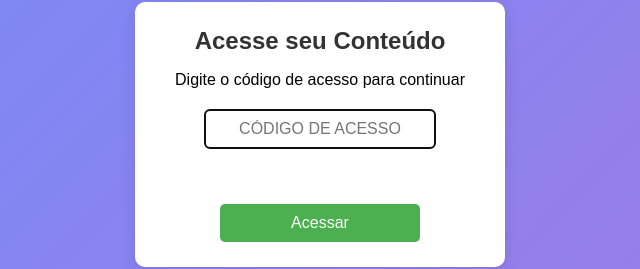
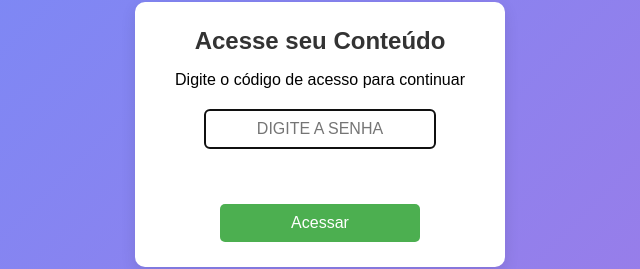
Before and after one commit to piterboscolo/estudoClara, a plain HTML site: page access.html in a window 1280 px wide. Shown: the part 286-555 px from the top of the page, 320-960 px from the left. Drawn offline with Linux system fonts and the light colour scheme.

Commit message:
Add files via upload

```diff
--- a/access.html
+++ b/access.html
@@ -85,7 +85,7 @@
 
         <div class="access-form">
             <div class="form-group">
-                <input type="text" id="accessCode" placeholder="Código de acesso" required>
+                <input type="text" id="accessCode" placeholder="digite a senha" required>
             </div>
             <div id="errorMessage" class="error-message"></div>
             <button type="button" id="submitBtn">Acessar</button>
```
